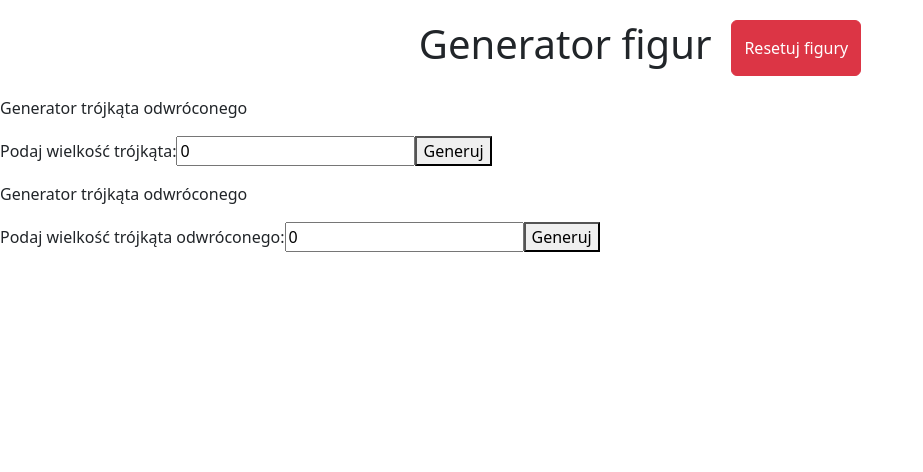
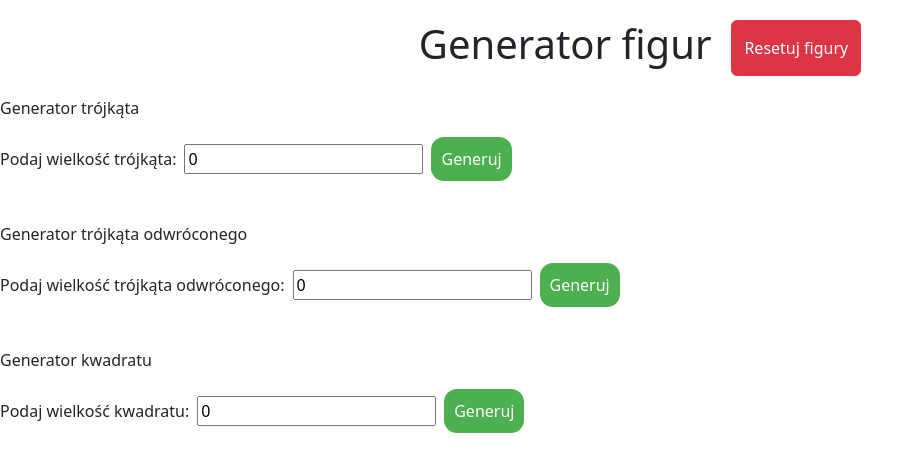
Before and after one commit to nic00la1/TriangleGenerator, an Angular app: page / in a window 1280 px wide. Shown: the top 472 px of the page, without its empty margins (0-923 px from the left). Built offline with nearby package versions, Linux system fonts and the light colour scheme.

Commit message:
generate square

```diff
--- a/src/app/app.component.css
+++ b/src/app/app.component.css
@@ -4,3 +4,13 @@
     margin: 20px;
     gap: 20px;
 }
+
+.my-button {
+    padding: 10px;
+    background-color: #4CAF50;
+    color: white;
+    cursor: pointer;
+    border-radius: 13px;
+    border: none;
+    gap: 20px;
+}
--- a/src/app/app.component.html
+++ b/src/app/app.component.html
@@ -4,19 +4,29 @@
   <button class="btn btn-danger" (click)="resetAllFigures()">Resetuj figury</button>
  </div>
 
-<p>Generator trójkąta odwróconego</p>
+<p>Generator trójkąta</p>
 <div>
   <label for="triangleSize">Podaj wielkość trójkąta:</label>
-  <input type="number" id="triangleSize" [(ngModel)]="triangleSize" />
-  <button (click)="generateTriangle()">Generuj</button>
+  <input type="number" id="triangleSize" [(ngModel)]="triangleSize" class="m-2" />
+  <button (click)="generateTriangle()" class="my-button">Generuj</button>
 </div>
-<pre>{{ triangle }}</pre>
+<pre class="my-container">{{ triangle }}</pre>
 
 <!-- Reversed triangle -->
 <p>Generator trójkąta odwróconego</p>
 <div>
   <label for="reversedTriangleSize">Podaj wielkość trójkąta odwróconego:</label>
-  <input type="number" id="reversedTriangleSize" [(ngModel)]="reversedTriangleSize" />
-  <button (click)="generateReversedTriangle()">Generuj</button>
+  <input type="number" id="reversedTriangleSize" [(ngModel)]="reversedTriangleSize" class="m-2"/>
+  <button (click)="generateReversedTriangle()" class="my-button">Generuj</button>
 </div>
-<pre>{{ reversedTriangle }}</pre>
+<pre class="my-container">{{ reversedTriangle }}</pre>
+
+
+<!-- Square -->
+<p>Generator kwadratu</p>
+<div>
+  <label for="squareSize">Podaj wielkość kwadratu:</label>
+  <input type="number" id="squareSize" [(ngModel)]="squareSize" class="m-2"/>
+  <button (click)="generateSquare()" class="my-button">Generuj</button>
+</div>
+<pre class="my-container">{{ square }}</pre>
--- a/src/app/app.component.ts
+++ b/src/app/app.component.ts
@@ -1,7 +1,6 @@
 import { CommonModule } from '@angular/common';
 import { Component } from '@angular/core';
-import { FormsModule, NgModel } from '@angular/forms';
-import { RouterOutlet } from '@angular/router';
+import { FormsModule } from '@angular/forms';
 
 @Component({
   selector: 'app-root',
@@ -11,17 +10,24 @@ import { RouterOutlet } from '@angular/router';
 })
 export class AppComponent {
   title = 'TriangleGenerator';
+
   triangleSize: number = 0;
+  triangle: string = '';
+
   reversedTriangleSize: number = 0;
-  triangle: string = '';
   reversedTriangle: string = '';
+
+  squareSize: number = 0;
+  square: string = '';
 
   // Reset all figures
   resetAllFigures() {
     this.triangleSize = 0;
-    this.reversedTriangleSize = 0;
     this.triangle = '';
     this.reversedTriangle = '';
+    this.reversedTriangleSize = 0;
+    this.square = '';
+    this.squareSize = 0;
   }
 
   // Generate triangle
@@ -39,4 +45,12 @@ export class AppComponent {
       this.reversedTriangle += '*'.repeat(i) + '\n';
     }
   }
+
+  // Generate square
+  generateSquare() {
+    this.square = '';
+    for (let i = 1; i <= this.squareSize; i++) {
+      this.square += '*'.repeat(this.squareSize) + '\n';
+    }
+  }
 }
```
